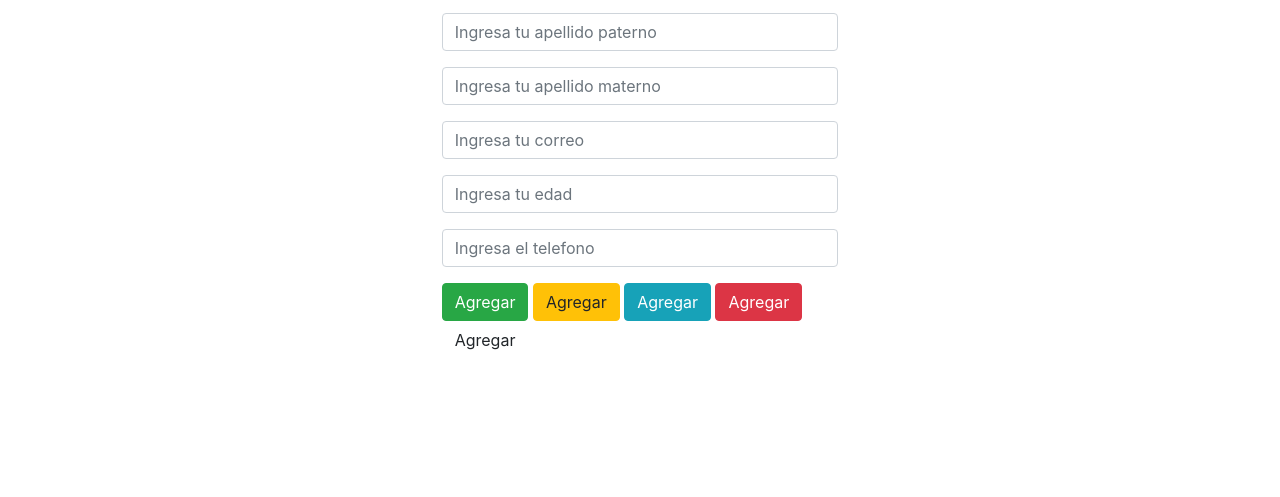
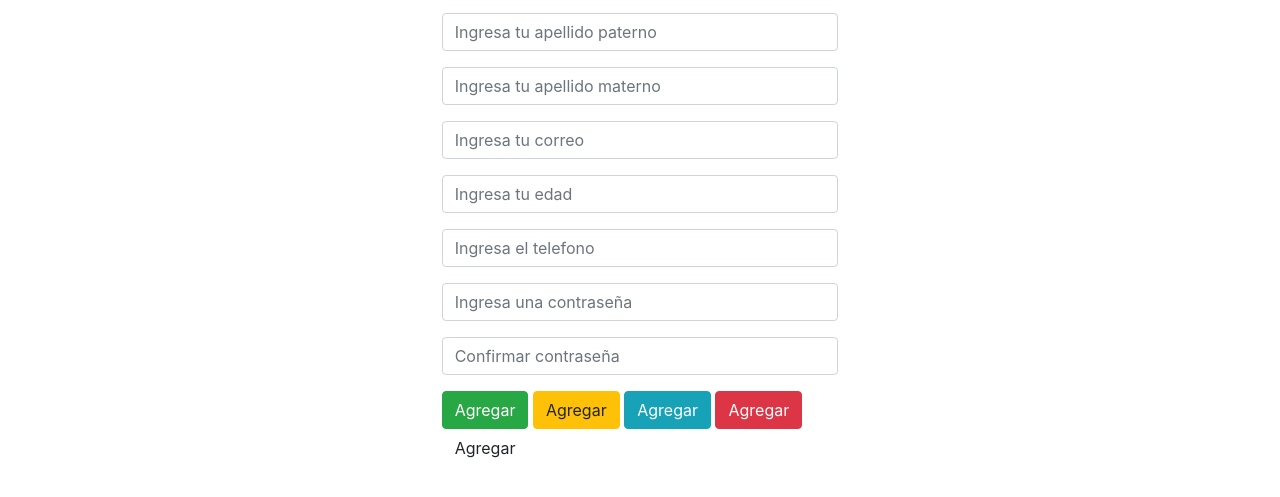
Before and after one commit to Mariana-MB/intro-bootstrap, a plain HTML site: page formulario.html in a window 1280 px wide. Shown: the part 201-698 px from the top of the page. Drawn offline with Linux system fonts and the light colour scheme.

Commit message:
Se modifico el formulario

```diff
--- a/formulario.html
+++ b/formulario.html
@@ -70,6 +70,12 @@
                     <div class="form-group">
                         <input class="form-control" type="tel" name="tel" id="tel" placeholder="Ingresa el telefono">
                     </div>
+                    <div class="form-group">
+                      <input class="form-control" type="password" name="password" id="password" placeholder="Ingresa una contraseña">
+                  </div>
+                  <div class="form-group">
+                    <input class="form-control" type="password" name="confirmpassword" id="confirmpassword" placeholder="Confirmar contraseña">
+                </div>
 
                     <button class="btn btn-success">Agregar</button>
                     <button class="btn btn-warning">Agregar</button>
```
